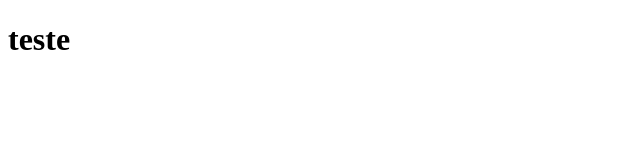
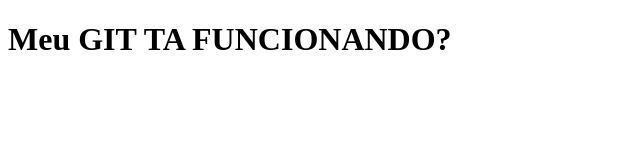
Before and after one commit to Donkerbeer/Git_kenzie_Aula_minha, a plain HTML site: page index.html in a window 1280 px wide. Shown: the whole page, without its empty margins (0-640 px from the left). Drawn offline with Linux system fonts and the light colour scheme.

Commit message:
Alteração da Tag H1

```diff
--- a/index.html
+++ b/index.html
@@ -7,6 +7,6 @@
     <title>Document</title>
 </head>
 <body>
-    <h1>teste</h1>
+    <h1>Meu GIT TA FUNCIONANDO?</h1>
 </body>
 </html>
```
